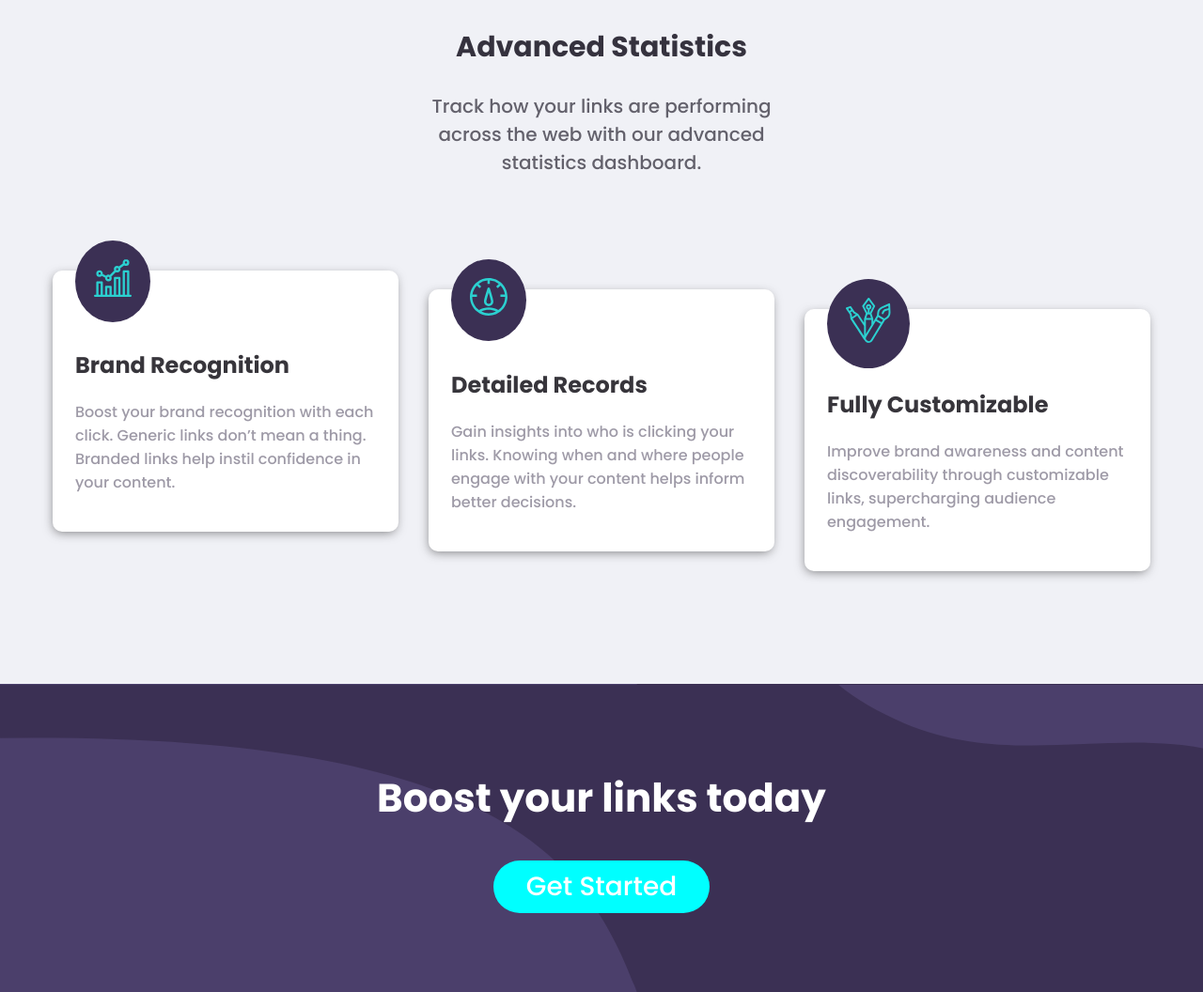
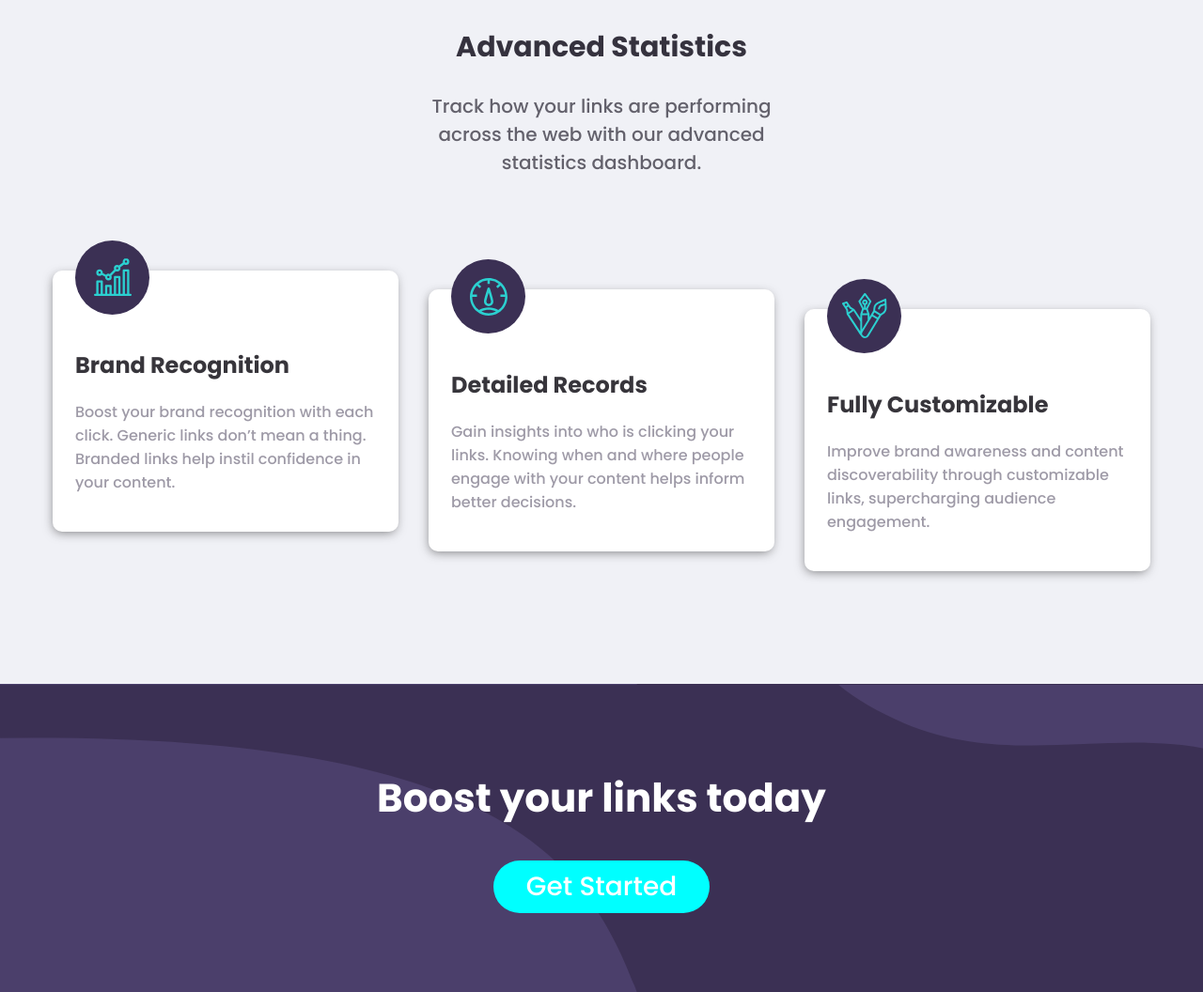
Before and after one commit to alQaisi/url-shortening, a plain HTML site: page index.html in a window 1280 px wide. Shown: the part 855-1911 px from the top of the page at 94% size. Drawn offline with Linux system fonts and the light colour scheme.

Commit message:
fixing icons

```diff
--- a/style.css
+++ b/style.css
@@ -244,14 +244,19 @@ input{
     align-self:center;
 }
 .ico img{
-    margin:1.25em;
+    display: block;
 }
 .ico{
     position: absolute;
     top:-2em;
     display: inline-block;
     background-color:hsl(257, 27%, 26%);
-    border-radius:60%;
+    border-radius:100%;
+    padding: 2px;
+    height:75px;
+    width: 75px;
+    display: grid;
+    place-items: center;
 }
 .lastSection{
     display:flex;
```
